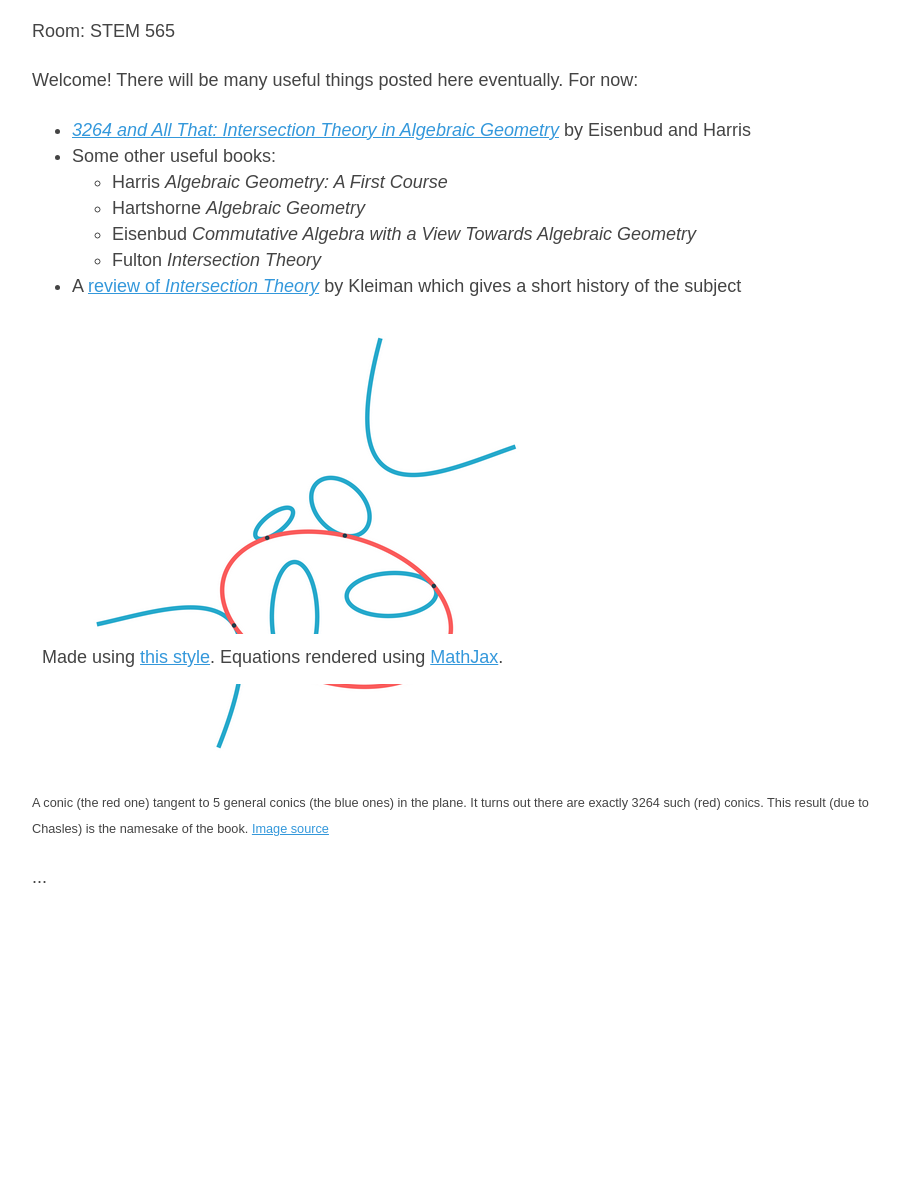
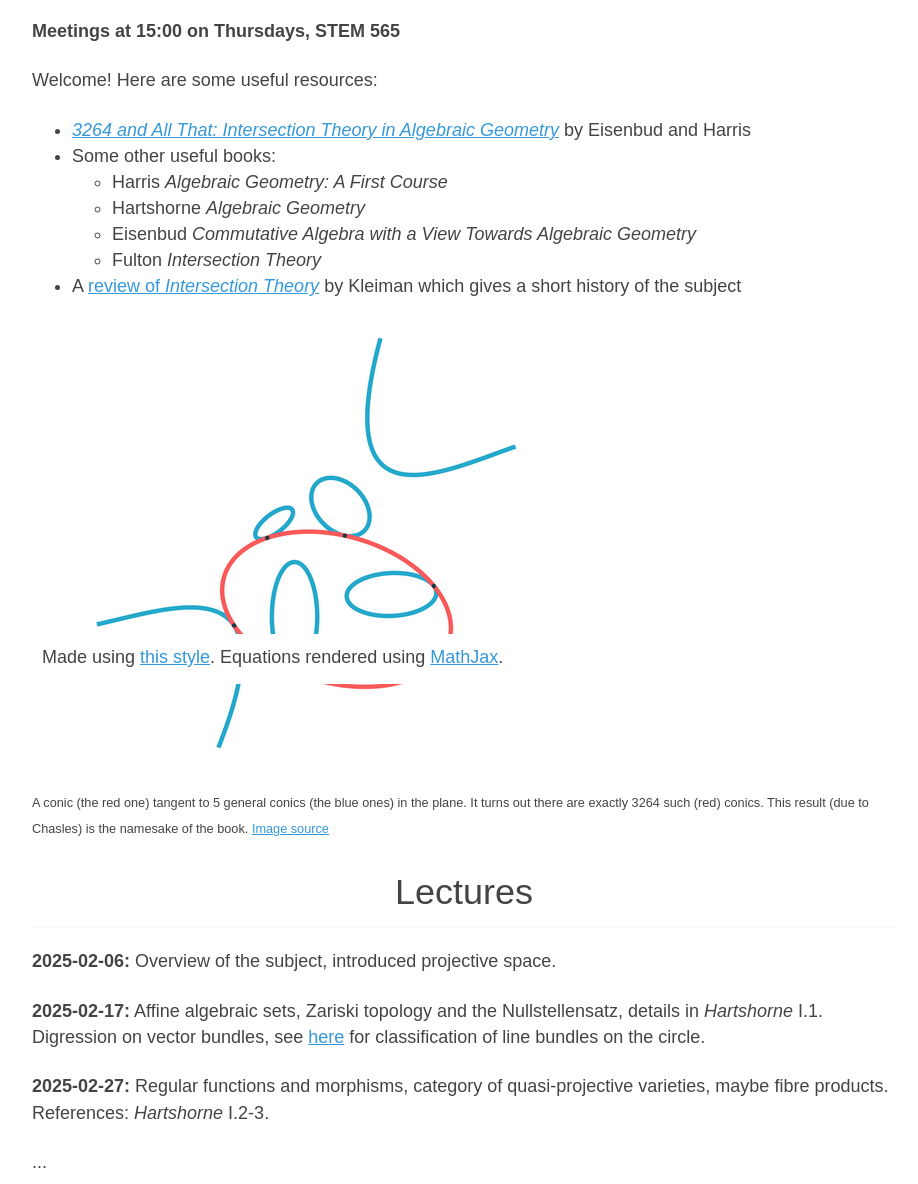
Before and after one commit to emarth/emarth.github.io, a plain HTML site: page pages/schubert.html in a window 1280 px wide. Shown: the part 116-1300 px from the top of the page, without its empty margins (176-1094 px from the left). Before the commit the page ends 1034 px from the top, so only its background shows below. Drawn offline with nearby package versions, Linux system fonts and the light colour scheme.

Commit message:
lecture updates

```diff
--- a/pages/schubert.html
+++ b/pages/schubert.html
@@ -28,8 +28,8 @@ MathJax = {
 </head>
 <body>
   <h2>Schubert Calculus Learning Seminar</h2>
-<p>Room: STEM 565</p>
-<p>Welcome! There will be many useful things posted here eventually. For now:</p>
+<p><strong>Meetings at 15:00 on Thursdays, STEM 565</strong></p>
+<p>Welcome! Here are some useful resources:</p>
 <ul>
 <li><a href="https://dash.harvard.edu/handle/1/37367570"><em>3264 and All That: Intersection Theory in Algebraic Geometry</em></a> by Eisenbud and Harris</li>
 <li>Some other useful books:<ul>
@@ -43,6 +43,11 @@ MathJax = {
 </ul>
 <p><img alt="" src="conics.png" /></p>
 <p><small>A conic (the red one) tangent to 5 general conics (the blue ones) in the plane. It turns out there are exactly 3264 such (red) conics. This result (due to Chasles) is the namesake of the book. <a href="https://www.juliahomotopycontinuation.org/3264/">Image source</a></small></p>
+<h3>Lectures</h3>
+<p><strong>2025-02-06:</strong> Overview of the subject, introduced projective space.</p>
+<p><strong>2025-02-17:</strong> Affine algebraic sets, Zariski topology and the Nullstellensatz, details in <em>Hartshorne</em> I.1. Digression on vector bundles, see <a href="https://math.stackexchange.com/a/531547/758217">here</a>
+for classification of line bundles on the circle.</p>
+<p><strong>2025-02-27:</strong> Regular functions and morphisms, category of quasi-projective varieties, maybe fibre products. References: <em>Hartshorne</em> I.2-3.</p>
 <p>...</p><div id="footer">Made using <a href = "https://github.com/markdowncss/modest">this style</a>. Equations rendered using <a href = "https://www.mathjax.org/">MathJax</a>.</div>
 </body>
 </html>
```
Also changed, not shown: 1 other file.
